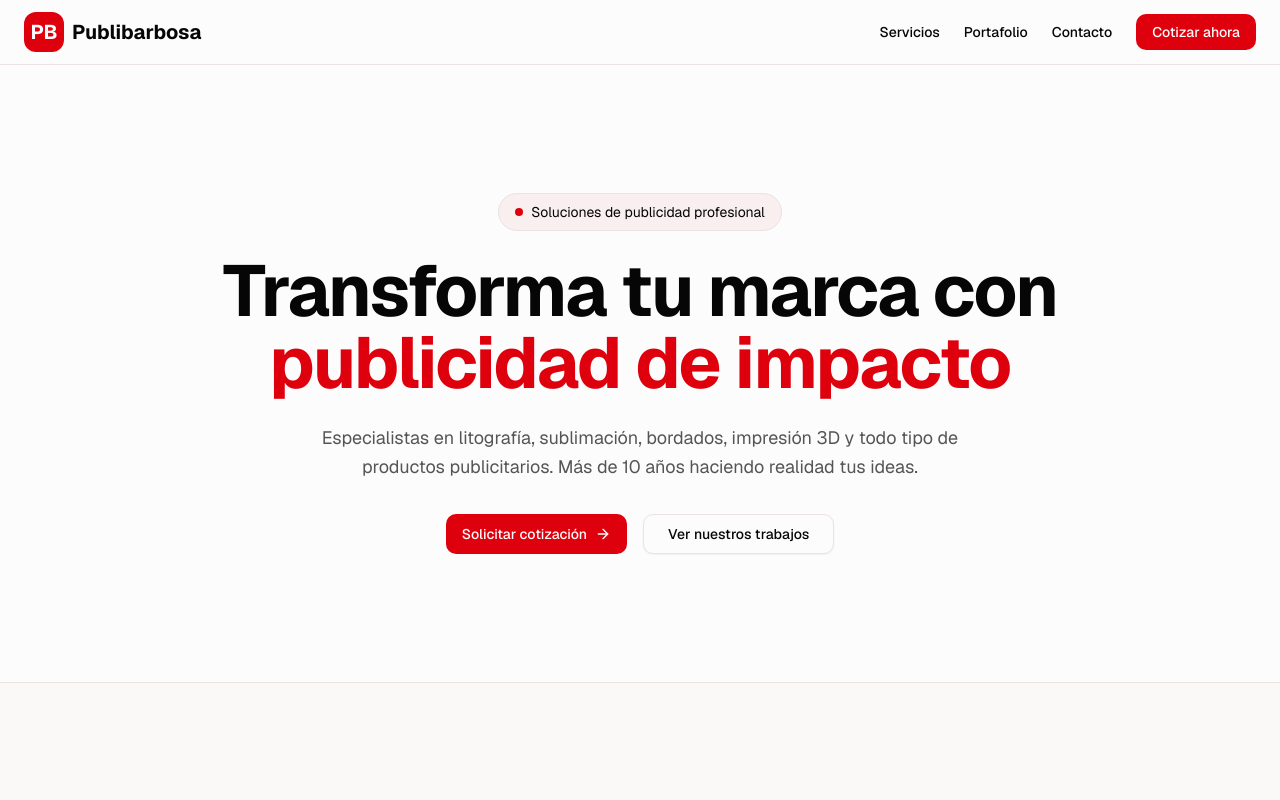
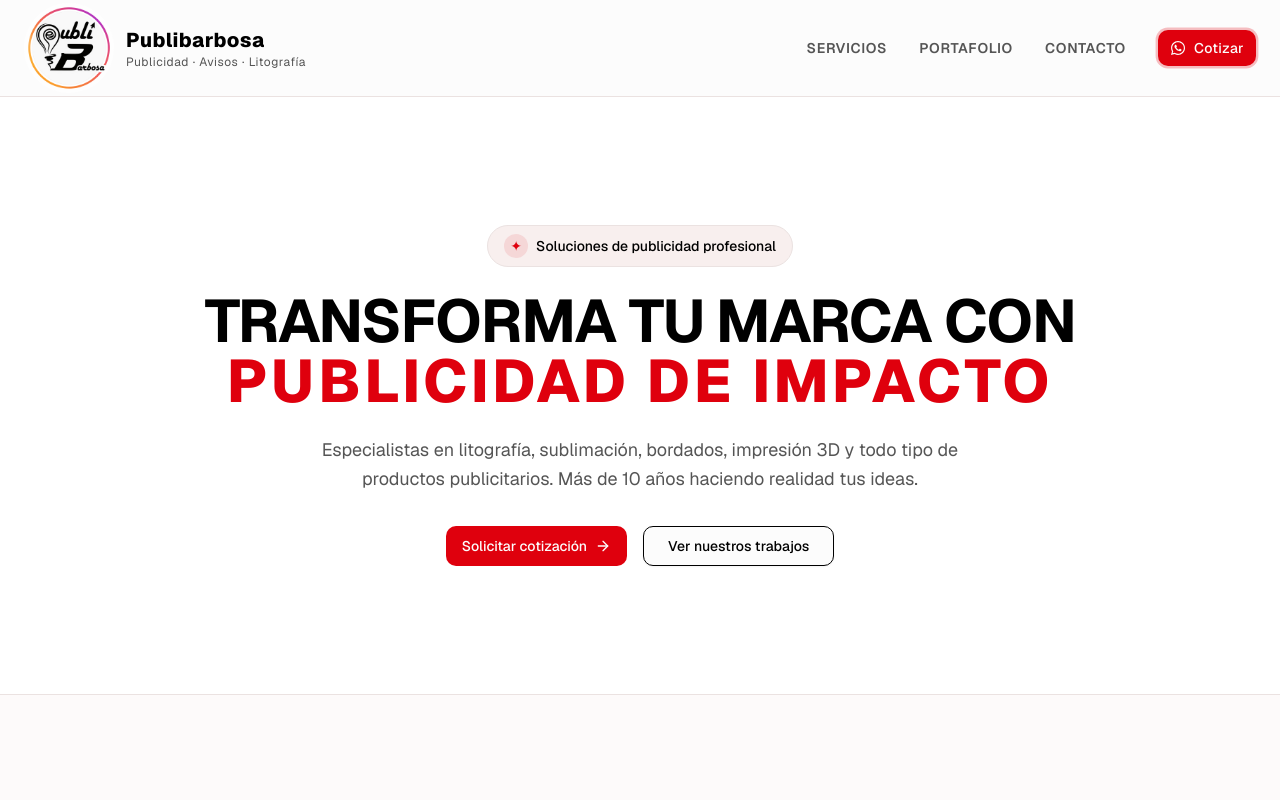
Before and after one commit to CarlosDv1010/publibarbosa, a Next.js app: page / in a window 1280 px wide. Shown: the top 800 px of the page. Built offline with nearby package versions, Linux system fonts and the light colour scheme.

Commit message:
cambios estéticos

```diff
--- a/app/globals.css
+++ b/app/globals.css
@@ -116,10 +116,57 @@
 }
 
 @layer base {
-  * {
-    @apply border-border outline-ring/50;
+  h1 {
+    @apply text-4xl md:text-5xl font-extrabold tracking-tight;
   }
-  body {
-    @apply bg-background text-foreground;
+
+  h2 {
+    @apply text-3xl md:text-4xl font-bold tracking-tight;
+  }
+
+  h3 {
+    @apply text-xl font-semibold tracking-tight;
+  }
+
+  p {
+    @apply leading-relaxed;
   }
 }
+
+
+@layer utilities {
+  .brand-glow {
+    box-shadow: 0 0 0 0.15rem oklch(0.55 0.25 25 / 0.25);
+  }
+}
+
+
+@layer components {
+  /* Links del header */
+  .nav-link {
+    @apply text-sm font-semibold tracking-wider uppercase
+          text-muted-foreground transition-colors hover:text-primary;
+  }
+
+
+  /* Botón WhatsApp */
+  .whatsapp-btn {
+    @apply bg-[#25D366] text-white font-semibold tracking-wide
+           hover:bg-[#1ebe5d] shadow-sm;
+  }
+
+  /* Marca / nombre */
+  .brand-title {
+    @apply text-xl font-extrabold tracking-wider;
+  }
+
+
+  .brand-subtitle {
+    @apply text-xs tracking-widest uppercase text-muted-foreground;
+  }
+
+  .art-title {
+    @apply font-extrabold tracking-wide uppercase;
+    letter-spacing: 0.06em;
+  }
+}
--- a/components/contact.tsx
+++ b/components/contact.tsx
@@ -4,13 +4,15 @@ import { Button } from "@/components/ui/button"
 import { Card, CardContent, CardDescription, CardHeader, CardTitle } from "@/components/ui/card"
 import { Phone, Mail, MapPin, Clock } from "lucide-react"
 import { useScrollAnimation } from "@/hooks/use-scroll-animation"
+import { WHATSAPP_NUMBER, WHATSAPP_MESSAGE } from "@/lib/constants"
+import { FaWhatsapp } from "react-icons/fa"
+
+
 
 export function Contact() {
   const { elementRef: titleRef, isVisible: titleVisible } = useScrollAnimation(0.3)
   const { elementRef: cardRef, isVisible: cardVisible } = useScrollAnimation(0.2)
 
-  const whatsappNumber = "573227025123"
-  const whatsappMessage = "Hola, me gustaría solicitar una cotización para mis productos publicitarios"
 
   return (
     <section id="contacto" className="py-20 md:py-32">
@@ -90,14 +92,19 @@ export function Contact() {
 
 
           <div className="lg:col-span-2 text-center">
-            <Button size="lg" className="gap-2" asChild>
+            <Button
+              size="lg"
+              asChild
+              className="gap-2 whatsapp-btn"
+            >
               <a
-                href={`https://wa.me/${whatsappNumber}?text=${encodeURIComponent(whatsappMessage)}`}
+                href={`https://wa.me/${WHATSAPP_NUMBER}?text=${encodeURIComponent(WHATSAPP_MESSAGE)}`}
                 target="_blank"
                 rel="noopener noreferrer"
+                className="flex items-center gap-2"
               >
-                <Phone className="h-4 w-4" />
-                Solicitar cotización ahora
+                <FaWhatsapp className="h-5 w-5" />
+                Solicitar cotización
               </a>
             </Button>
           </div>
--- a/components/header.tsx
+++ b/components/header.tsx
@@ -1,42 +1,67 @@
+"use client"
+
 import Link from "next/link"
+import Image from "next/image"
 import { Button } from "@/components/ui/button"
 import { Menu } from "lucide-react"
+import { FaWhatsapp } from "react-icons/fa"
+import { WHATSAPP_NUMBER, WHATSAPP_MESSAGE } from "@/lib/constants"
+
 
 export function Header() {
-  const whatsappNumber = "573001234567" // Replace with actual WhatsApp Business number
-  const whatsappMessage = "Hola, me gustaría solicitar una cotización"
 
   return (
-    <header className="sticky top-0 z-50 w-full border-b border-border bg-background/95 backdrop-blur supports-[backdrop-filter]:bg-background/60">
-      <div className="container mx-auto flex h-16 items-center justify-between px-4 md:px-6">
-        <Link href="/" className="flex items-center gap-2">
-          <div className="flex h-10 w-10 items-center justify-center rounded-lg bg-primary">
-            <span className="text-xl font-bold text-primary-foreground">PB</span>
+    <header className="sticky top-0 z-50 w-full border-b border-border bg-background/90 backdrop-blur">
+      <div className="container mx-auto flex h-24 items-center justify-between px-4 md:px-6">
+
+        {/* LOGO */}
+        <Link href="/" className="flex items-center gap-3">
+          <Image
+            src="/header/logo.jpeg"
+            alt="Publibarbosa logo"
+            width={90}
+            height={90}
+            className="rounded-full"
+            priority
+          />
+
+          <div className="leading-tight">
+            <span className="block text-xl font-extrabold tracking-wide">
+              Publibarbosa
+            </span>
+            <span className="block text-xs text-muted-foreground tracking-wider">
+              Publicidad · Avisos · Litografía
+            </span>
           </div>
-          <span className="text-xl font-bold">Publibarbosa</span>
         </Link>
 
-        <nav className="hidden md:flex items-center gap-6">
-          <Link href="#servicios" className="text-sm font-medium transition-colors hover:text-primary">
+        {/* NAV */}
+        <nav className="hidden md:flex items-center gap-8">
+          <Link href="#servicios" className="nav-link">
             Servicios
           </Link>
-          <Link href="#portafolio" className="text-sm font-medium transition-colors hover:text-primary">
+          <Link href="#portafolio" className="nav-link">
             Portafolio
           </Link>
-          <Link href="#contacto" className="text-sm font-medium transition-colors hover:text-primary">
+          <Link href="#contacto" className="nav-link">
             Contacto
           </Link>
-          <Button asChild>
+
+          {/* WHATSAPP CTA */}
+          <Button asChild className="whatsapp-btn brand-glow">
             <a
-              href={`https://wa.me/${whatsappNumber}?text=${encodeURIComponent(whatsappMessage)}`}
+              href={`https://wa.me/${WHATSAPP_NUMBER}?text=${encodeURIComponent(WHATSAPP_MESSAGE)}`}
               target="_blank"
               rel="noopener noreferrer"
+              className="flex items-center gap-2"
             >
-              Cotizar ahora
+              <FaWhatsapp className="h-5 w-5" />
+              Cotizar
             </a>
           </Button>
         </nav>
 
+        {/* MOBILE */}
         <Button variant="ghost" size="icon" className="md:hidden">
           <Menu className="h-6 w-6" />
           <span className="sr-only">Abrir menú</span>
--- a/components/hero.tsx
+++ b/components/hero.tsx
@@ -3,12 +3,11 @@
 import { Button } from "@/components/ui/button"
 import { ArrowRight } from "lucide-react"
 import { useScrollAnimation } from "@/hooks/use-scroll-animation"
+import { WHATSAPP_NUMBER, WHATSAPP_MESSAGE } from "@/lib/constants"
+
 
 export function Hero() {
   const { elementRef, isVisible } = useScrollAnimation(0.3)
-
-  const whatsappNumber = "573001234567" // Replace with actual WhatsApp Business number
-  const whatsappMessage = "Hola, me gustaría solicitar una cotización para mis productos publicitarios"
 
   const scrollToPortfolio = () => {
     document.getElementById("portafolio")?.scrollIntoView({ behavior: "smooth" })
@@ -22,17 +21,20 @@ export function Hero() {
           isVisible ? "translate-y-0 opacity-100" : "translate-y-10 opacity-0"
         }`}
       >
-        <div className="mb-6 inline-flex items-center gap-2 rounded-full border border-border bg-muted px-4 py-2 text-sm">
-          <span className="relative flex h-2 w-2">
-            <span className="absolute inline-flex h-full w-full animate-ping rounded-full bg-primary opacity-75"></span>
-            <span className="relative inline-flex h-2 w-2 rounded-full bg-primary"></span>
-          </span>
-          Soluciones de publicidad profesional
-        </div>
+        <div className="mb-6 inline-flex items-center gap-2 rounded-full border border-border bg-muted px-4 py-2 text-sm transition-all hover:scale-[1.02]">
+  <span className="flex h-6 w-6 items-center justify-center rounded-full bg-primary/10 text-primary">
+    ✦
+  </span>
+  <span className="font-medium">Soluciones de publicidad profesional</span>
+</div>
 
-        <h1 className="mb-6 text-4xl font-bold tracking-tight text-balance sm:text-5xl md:text-6xl lg:text-7xl">
+
+
+
+
+        <h1 className="art-title mb-6 text-3xl font-bold tracking-tight text-balance sm:text-4xl md:text-5xl lg:text-6xl">
           {"Transforma tu marca con "}
-          <span className="text-primary">publicidad de impacto</span>
+          <span className="art-title text-primary">publicidad de impacto</span>
         </h1>
 
         <p className="mx-auto mb-8 max-w-2xl text-lg text-muted-foreground leading-relaxed text-pretty">
@@ -43,7 +45,7 @@ export function Hero() {
         <div className="flex flex-col gap-4 sm:flex-row sm:justify-center">
           <Button size="lg" className="gap-2" asChild>
             <a
-              href={`https://wa.me/${whatsappNumber}?text=${encodeURIComponent(whatsappMessage)}`}
+              href={`https://wa.me/${WHATSAPP_NUMBER}?text=${encodeURIComponent(WHATSAPP_MESSAGE)}`}
               target="_blank"
               rel="noopener noreferrer"
             >
--- /dev/null
+++ b/lib/constants.ts
@@ -0,0 +1,4 @@
+export const WHATSAPP_NUMBER = "573227025123"
+
+export const WHATSAPP_MESSAGE =
+  "Hola, me gustaría solicitar una cotización para mis productos publicitarios"
--- a/package.json
+++ b/package.json
@@ -52,6 +52,7 @@
     "react-day-picker": "9.8.0",
     "react-dom": "19.2.0",
     "react-hook-form": "^7.60.0",
+    "react-icons": "^5.5.0",
     "react-resizable-panels": "^2.1.7",
     "recharts": "2.15.4",
     "sonner": "^1.7.4",
```
Also changed, not shown: public/header/logo.jpeg (added), 1 other file (tests, documents, lock files or other folders).
